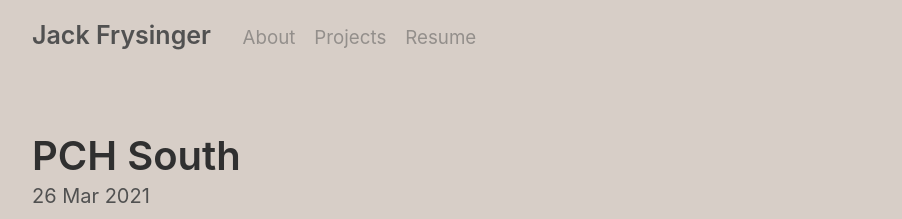
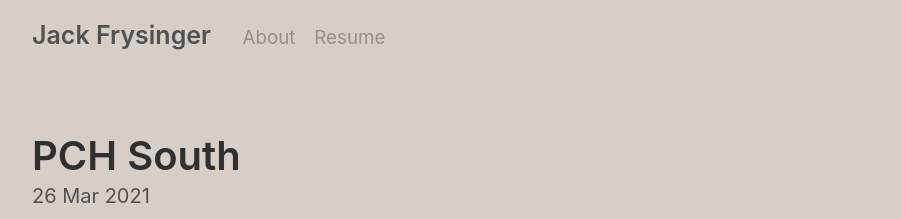
Before and after one commit to jackfrys/jackfrys.github.io, a Jekyll site: the page built from index.html, in a window 1280 px wide. Shown: the top 219 px of the page, without its empty margins (188-1090 px from the left). Built offline with Jekyll 4.4.1, drawn with Linux system fonts in a browser that asks for light colours; the list of posts is cut into pages by our own code; comment, search, counter and statistics services are not loaded.

Commit message:
Update _config.yml

```diff
--- a/_config.yml
+++ b/_config.yml
@@ -18,14 +18,14 @@ sass:
 author:
   name:              Jack Frysinger
   url:               https://twitter.com/jackfrys
-  email:             jack@jackfrysinger.com
+  email:             hello@jackfrysinger.com
 
 # Custom vars
 version:             1.0.0
 github:
   repo:              https://github.com/jackfrys/jackfrys.github.io
 pages_list:
-  [["About", "/about"], ["Projects", "/projects"]]
+  [["About", "/about"]]
 
 # Gems
 plugins:
```
